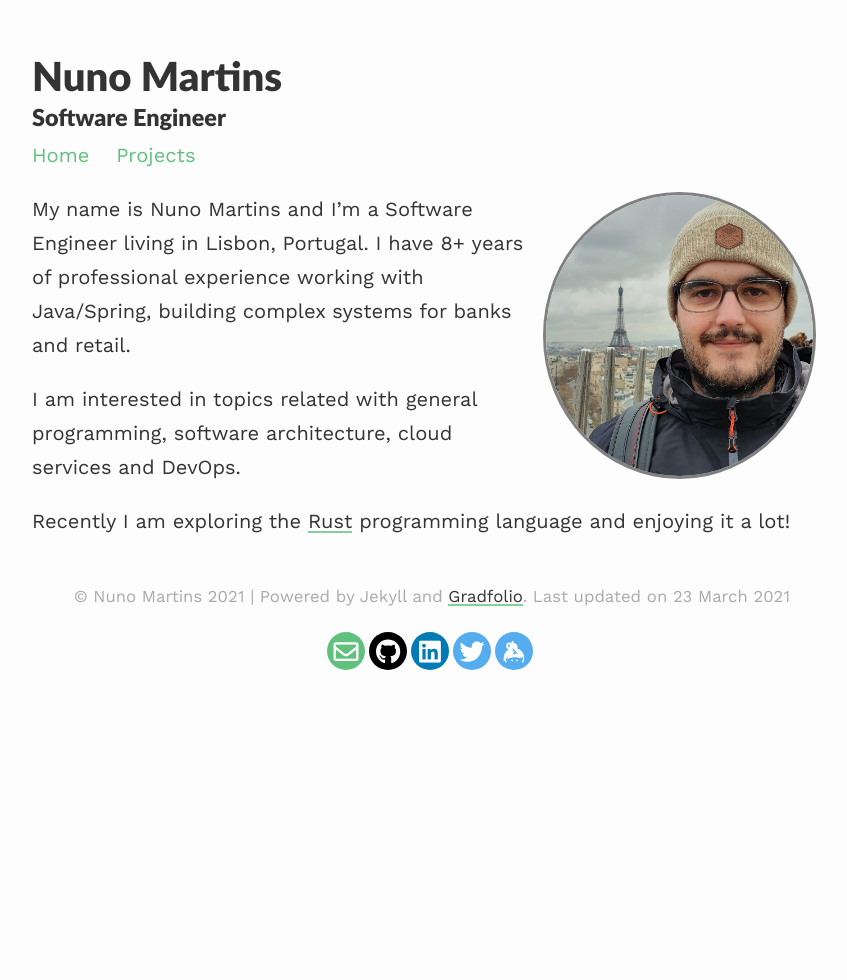
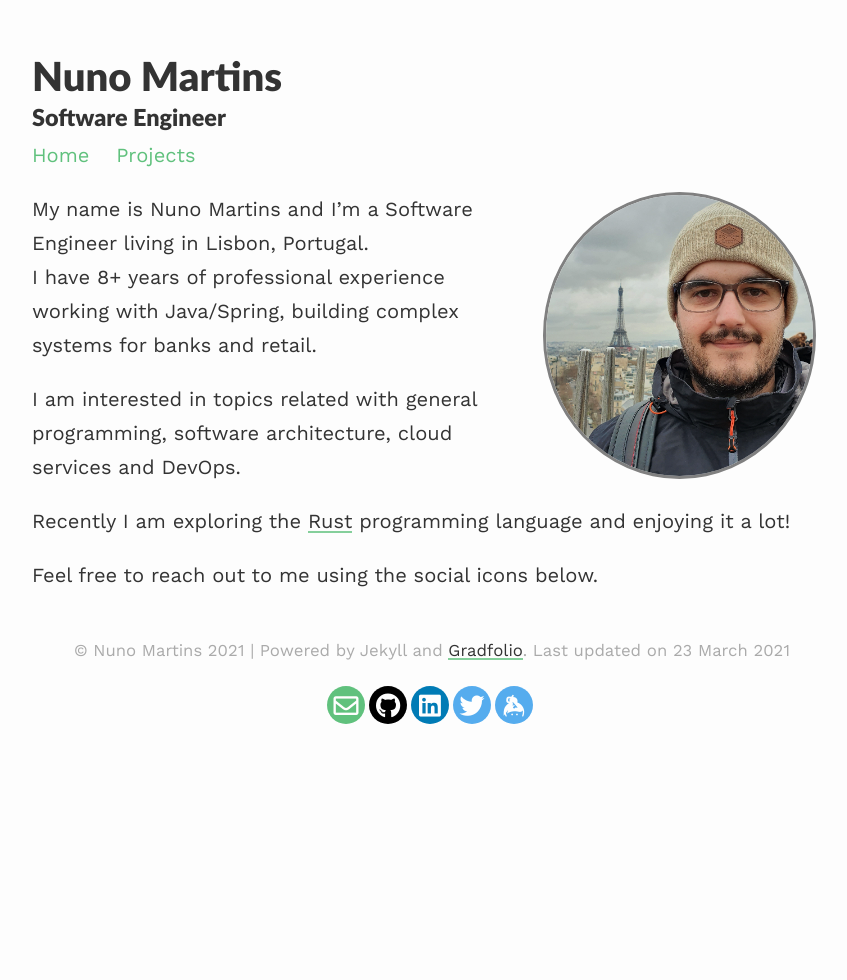
Before and after one commit to ngmmartins/ngmmartins.github.io, a Jekyll site: the page built from index.md, in a window 1280 px wide. Shown: the whole page, without its empty margins (208-1055 px from the left). Built offline with Jekyll 4.4.1, drawn with Linux system fonts in a browser that asks for light colours; nearby versions of some CDN libraries.

Commit message:
home page updated

```diff
--- a/index.md
+++ b/index.md
@@ -14,3 +14,5 @@ systems for banks and retail.
 I am interested in topics related with general programming, software architecture, cloud services and DevOps.
 
 Recently I am exploring the [Rust](https://www.rust-lang.org/){:target="_blank"} programming language and enjoying it a lot!
+
+Feel free to reach out to me using the social icons below.
```
